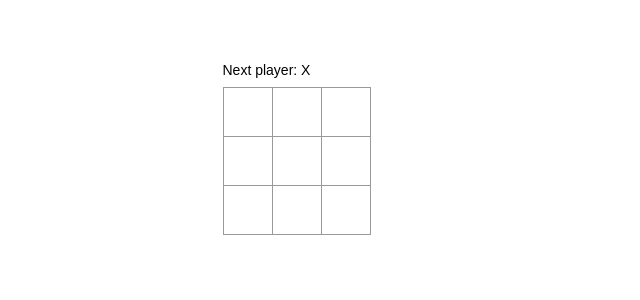
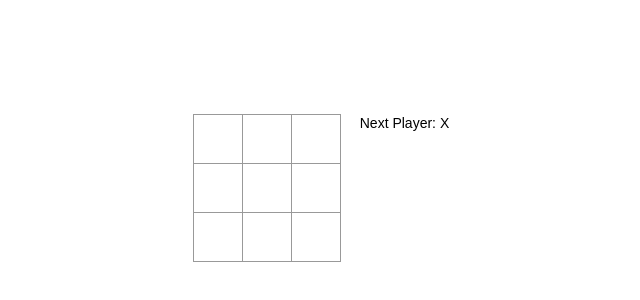
Before and after one commit to mekdie/react-tic-tac-toe, a React (Create React App) app: page / in a window 1280 px wide. Shown: the part 220-520 px from the top of the page, without its empty margins (319-959 px from the left). Built offline with nearby package versions, Linux system fonts and the light colour scheme.

Commit message:
Version 0.2 Update: Lifting the state up

```diff
--- a/src/App.js
+++ b/src/App.js
@@ -1,17 +1,81 @@
 import logo from "./logo.svg";
 import "./App.css";
 import Board from "./components/Board";
+import { useState } from "react";
+
+function calculateWinner(squares) {
+    //brute forcing or hard coding the winning lines
+    const lines = [
+        [0, 1, 2],
+        [3, 4, 5],
+        [6, 7, 8],
+        [0, 3, 6],
+        [1, 4, 7],
+        [2, 5, 8],
+        [0, 4, 8],
+        [2, 4, 6],
+    ];
+
+    for (let i = 0; i < lines.length; i++) {
+        const [a, b, c] = lines[i];
+        if (
+            squares[a] &&
+            squares[a] === squares[b] &&
+            squares[a] === squares[c]
+        ) {
+            return squares[a]; // show the winner X or O
+        }
+    }
+    return null; // or draw
+}
 
 function App() {
+    //filling up the history with array of objects of the current board condition
+    const [history, setHistory] = useState([{ squares: Array(9).fill(null) }]);
+    const [xTurn, setXTurn] = useState(true);
+
+    const currentHistory = history;
+    const current = currentHistory[currentHistory.length - 1];
+
+    const winner = calculateWinner(current.squares);
+
+    let status;
+    if (winner) {
+        status = "Winner: " + winner;
+    } else {
+        status = "Next Player: " + (xTurn ? "X" : "O"); //this is causing the board to move around
+    }
+
+    //handling click
+    const handleClick = (i) => {
+        const squares = current.squares.slice(); //make a copy of the every move (squares object) inside
+
+        // //immutability by creating a copy of squares array
+        // const newSquares = squares.slice(); //slice is a function to take portions of an array, in this case it takes all current array inside squares state
+        // newSquares[i] = xTurn ? "X" : "O";
+
+        //return early by ignoring click if someone has won the game
+        if (calculateWinner(squares) || squares[i]) {
+            return;
+        }
+        squares[i] = xTurn ? "X" : "O";
+
+        setHistory(currentHistory.concat([{ squares: squares }]));
+        setXTurn(!xTurn);
+    };
+
     return (
         <div className="container">
             {/* <h1>TicTacToe</h1> */}
             <div className="game">
                 <div className="game-board">
-                    <Board />
+                    <Board
+                        squares={current.squares}
+                        onClick={(i) => handleClick(i)}
+                    />
                 </div>
                 <div className="game-info">
-                    <div>{/* status */}</div>
+                    <div>{status}</div>
                     <ol>{/* TODO */}</ol>
                 </div>
             </div>
--- a/src/components/Board.jsx
+++ b/src/components/Board.jsx
@@ -1,90 +1,19 @@
-import { React, Component } from "react";
+import { React } from "react";
 import Square from "./Square";
 import { useState } from "react";
 
-// class Board extends Component {
-//     renderSquare(i) {
-//         return <Square value={i} />;
-//     }
+const Board = (props) => {
+    //hook state
+    // const [squares, setSquares] = useState(props.squares);
 
-//     render() {
-//         const status = "Next player: X";
-
-//         return (
-//             <div>
-//                 <div className="status">{status}</div>
-//                 <div className="board-row">
-//                     {this.renderSquare(0)}
-//                     {this.renderSquare(1)}
-//                     {this.renderSquare(2)}
-//                 </div>
-//                 <div className="board-row">
-//                     {this.renderSquare(3)}
-//                     {this.renderSquare(4)}
-//                     {this.renderSquare(5)}
-//                 </div>
-//                 <div className="board-row">
-//                     {this.renderSquare(6)}
-//                     {this.renderSquare(7)}
-//                     {this.renderSquare(8)}
-//                 </div>
-//             </div>
-//         );
-//     }
-// }
-
-//tic tac toe calculate winner
-function calculateWinner(squares) {
-    //brute forcing or hard coding the winning lines
-    const lines = [
-        [0, 1, 2],
-        [3, 4, 5],
-        [6, 7, 8],
-        [0, 3, 6],
-        [1, 4, 7],
-        [2, 5, 8],
-        [0, 4, 8],
-        [2, 4, 6],
-    ];
-
-    for (let i = 0; i < lines.length; i++) {
-        const [a, b, c] = lines[i];
-        if (
-            squares[a] &&
-            squares[a] === squares[b] &&
-            squares[a] === squares[c]
-        ) {
-            return squares[a]; // show the winner X or O
-        }
-    }
-    return null; // or draw
-}
-
-const Board = () => {
-    //hook state
-    const [squares, setSquares] = useState(Array(9).fill(null));
-    // [
-    // 'O', null, 'X',
-    // 'X', 'X', 'O',
-    // 'O', null, null,
-    // ]
-    const [xTurn, setXTurn] = useState(true); // X is after O by default
+    // // [
+    // // 'O', null, 'X',
+    // // 'X', 'X', 'O',
+    // // 'O', null, null,
+    // // ]
+    // const [xTurn, setXTurn] = useState(props.xTurn); // X is after O by default
 
     //=================================================================//
-
-    const handleClick = (i) => {
-        //immutability by creating a copy of squares array
-        const newSquares = squares.slice(); //slice is a function to take portions of an array, in this case it takes all current array inside squares state
-        newSquares[i] = xTurn ? "X" : "O";
-
-        //return early by ignoring click if someone has won the game
-        if (calculateWinner(squares) || squares[i]) {
-            return;
-        }
-
-        setSquares(newSquares);
-        setXTurn(!xTurn);
-    };
 
     function renderSquare(i) {
         //i is an id
@@ -95,21 +24,13 @@ const Board = () => {
 
         // this Board component is taking full control of the child (Square) component
         // in React this is called controlled components
-        return <Square value={squares[i]} onClick={() => handleClick(i)} />;
-    }
-
-    // ============ Declaring winner ============= //
-    const winner = calculateWinner(squares);
-    let status;
-    if (winner) {
-        status = "Winner: " + winner;
-    } else {
-        status = "Next player: " + (xTurn ? "X" : "O");
+        return (
+            <Square value={props.squares[i]} onClick={() => props.onClick(i)} />
+        );
     }
 
     return (
         <div>
-            <div className="status">{status}</div>
             <div className="board-row">
                 {renderSquare(0)}
                 {renderSquare(1)}
--- a/src/components/Square.jsx
+++ b/src/components/Square.jsx
@@ -1,5 +1,4 @@
 import React from "react";
-import { useState } from "react";
 
 // class Square extends React.Component {
 //     render() {
--- a/src/index.css
+++ b/src/index.css
@@ -45,17 +45,22 @@ ul {
     margin: 0;
     align-items: center;
     justify-content: center;
-    height: 90vh;
+    height: 100vh;
     display: flex;
-    overflow: hidden;
-    flex-direction: column;
+    /* overflow: hidden; */
+    /* flex-direction: column; */
 }
 
 .game {
+    /* position: absolute; */
+    /* margin: auto; */
     display: flex;
     flex-direction: row;
+    /* width: 100%;
+    justify-content: center; */
 }
 
 .game-info {
+    /* position: relative; */
     margin-left: 20px;
 }
```
Also changed, not shown: 1 other file (tests, documents, lock files or other folders).
